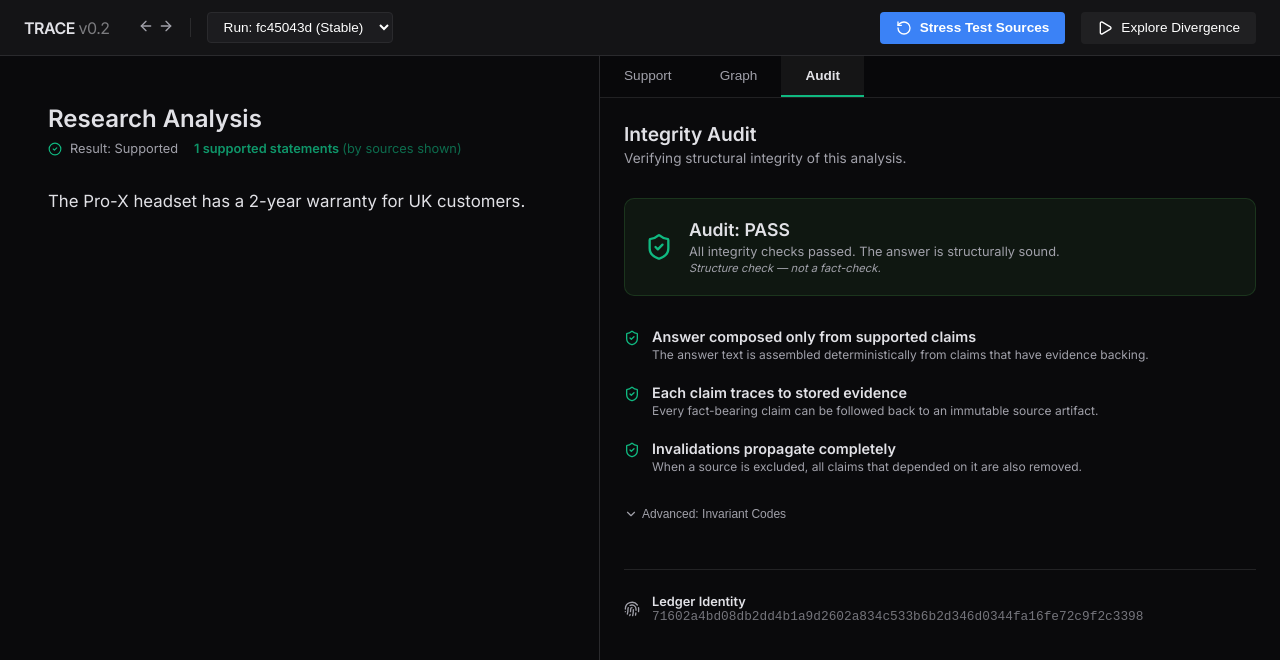
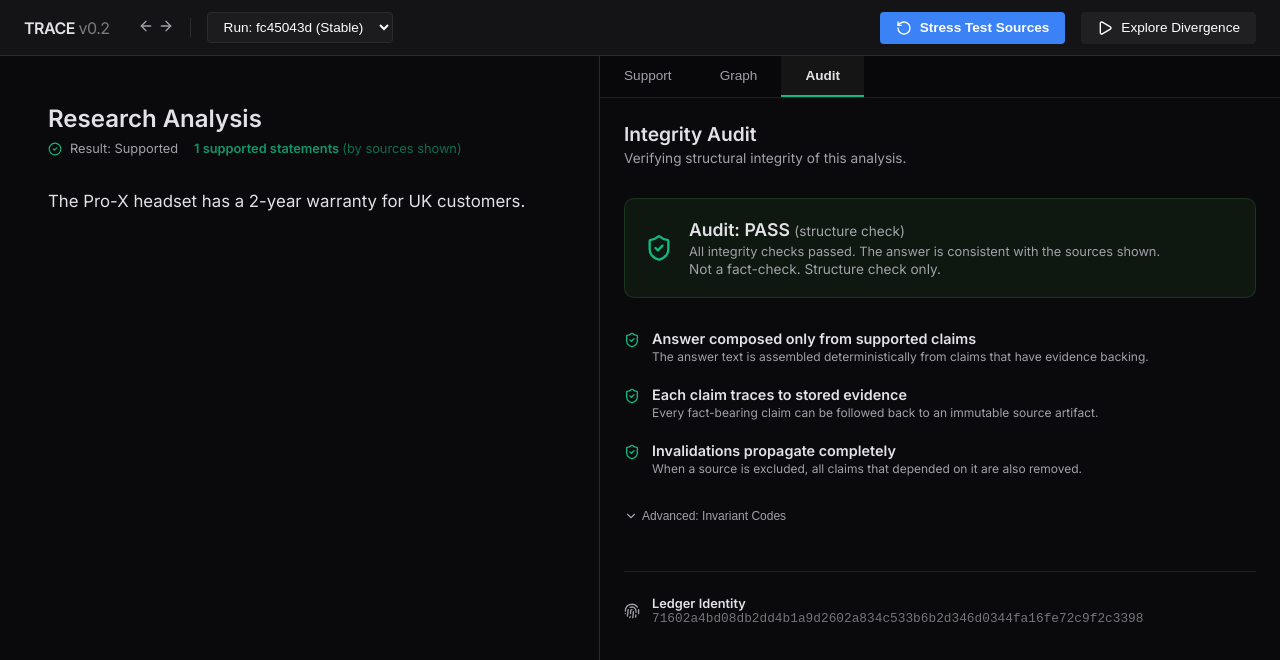
Before and after one commit to Qarait/trace-v01, a React (Vite) app: page / in a window 1280 px wide. Both pictures are taken after a click on the button "Audit". Shown: the top 660 px of the page. Built offline with nearby package versions, Linux system fonts and the light colour scheme.

Commit message:
audit badge: headline qualifier + screenshot-safe wording
- 'Audit: PASS (structure check)'  parenthetical survives cropping
- 'consistent with the sources shown' replaces 'structurally sound'
- 'Not a fact-check. Structure check only.' at 0.85rem (legible in screenshots)
- 75/75 tests green

```diff
--- a/src/ui/AuditPanel.tsx
+++ b/src/ui/AuditPanel.tsx
@@ -43,15 +43,15 @@ export const AuditPanel: React.FC<AuditPanelProps> = ({ runId }) => {
                 {allPassed ? <ShieldCheck size={28} color="var(--node-retrieval)" /> : <ShieldX size={28} color="var(--node-invalid)" />}
                 <div>
                     <div style={{ fontSize: '1.1rem', fontWeight: 'bold', marginBottom: '4px' }}>
-                        Audit: {allPassed ? 'PASS' : 'FAIL'}
+                        Audit: {allPassed ? 'PASS' : 'FAIL'} <span style={{ fontWeight: 'normal', fontSize: '0.85rem', opacity: 0.7 }}>(structure check)</span>
                     </div>
                     <div style={{ fontSize: '0.8rem', color: 'var(--text-secondary)' }}>
                         {allPassed
-                            ? 'All integrity checks passed. The answer is structurally sound.'
+                            ? 'All integrity checks passed. The answer is consistent with the sources shown.'
                             : 'One or more integrity checks failed. Review details below.'}
                     </div>
-                    <div style={{ fontSize: '0.7rem', color: 'var(--text-secondary)', fontStyle: 'italic', marginTop: '2px' }}>
-                        Structure check — not a fact-check.
+                    <div style={{ fontSize: '0.85rem', color: 'var(--text-secondary)', marginTop: '2px' }}>
+                        Not a fact-check. Structure check only.
                     </div>
                 </div>
             </div>
```
